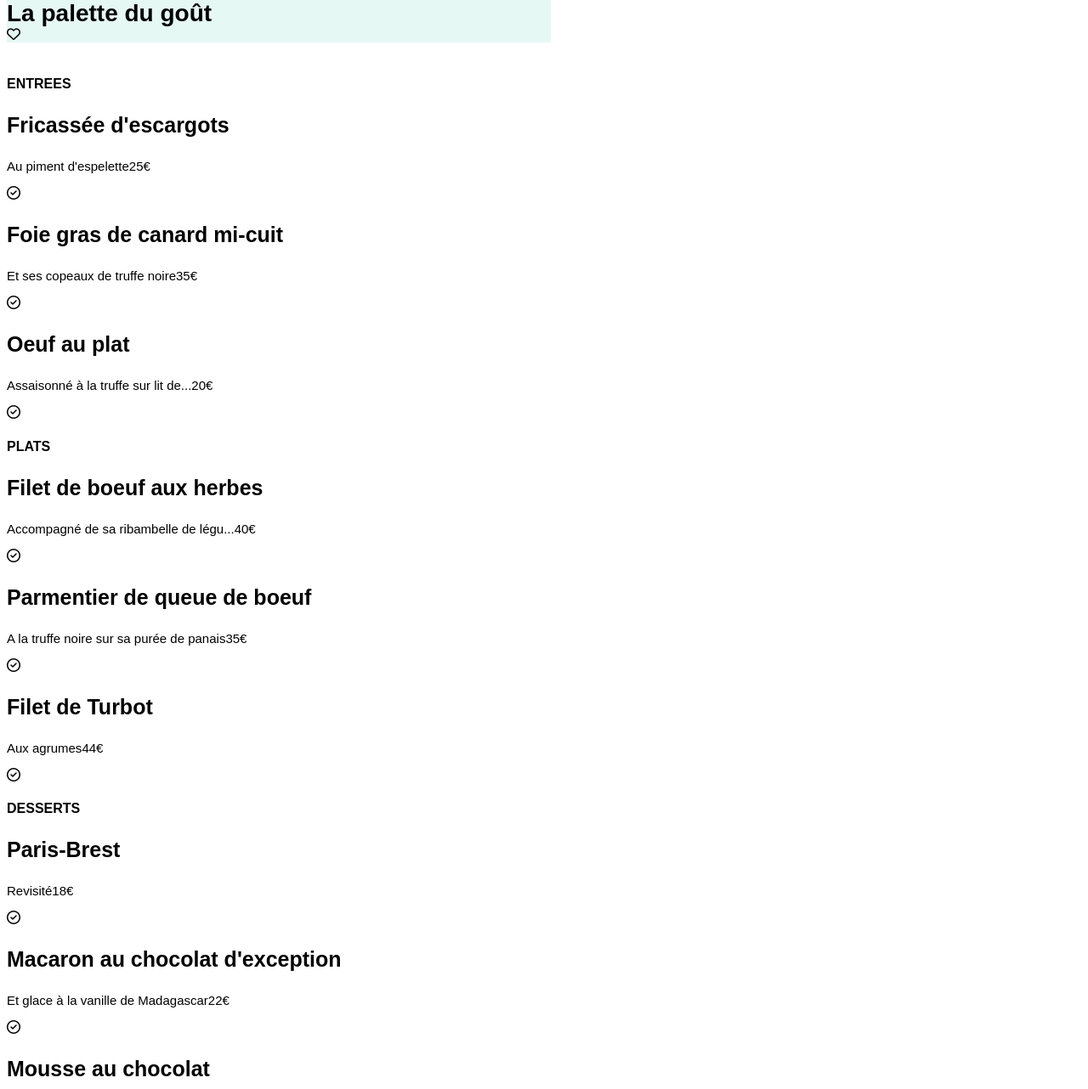
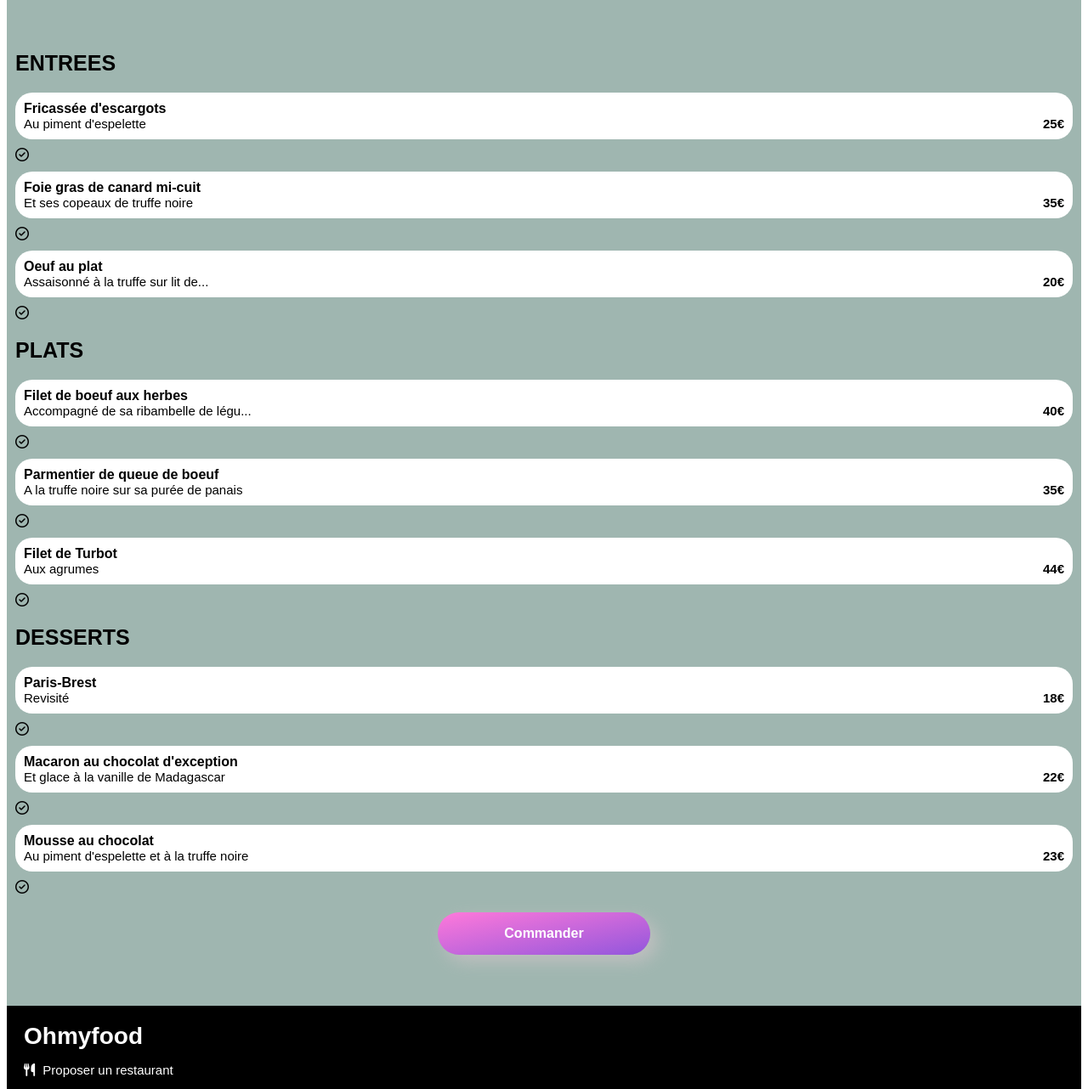
Before and after one commit to bolzingerjo/P3_BOLZINGER_Jonathan_06012022, a website: page Lapalettedugout.html in a window 1280 px wide. Shown: the part 517-1799 px from the top of the page at 85% size. Drawn offline with Linux system fonts and the light colour scheme; a web font is replaced by a local one.

Commit message:
Menu
Avancée sur la mep des menus

```diff
--- a/Lapalettedugout.html
+++ b/Lapalettedugout.html
@@ -18,64 +18,66 @@
         <h2>La palette du goût</h2><i class="far fa-heart"></i>
 	</section><!-- Photo_restau+nom+coeur -->
 
-	<article><!-- Nom plats+prix+coche de validation -->
-        <h4>ENTREES</h4>
+	<article class="menu-mep"><!-- Nom plats+prix+coche de validation -->
+        <h3>ENTREES</h3>
         <div class="plats">
-            <h3>Fricassée d'escargots</h3>
+            <h4>Fricassée d'escargots</h4>
             <p>Au piment d'espelette<span class="prix">25€</span></p>
-            <i class="far fa-check-circle"></i>
         </div>
+        <i class="far fa-check-circle"></i>
         <div class="plats">
-            <h3>Foie gras de canard mi-cuit</h3>
+            <h4>Foie gras de canard mi-cuit</h4>
             <p>Et ses copeaux de truffe noire<span class="prix">35€</span></p>
-            <i class="far fa-check-circle"></i>
         </div>
+        <i class="far fa-check-circle"></i>
         <div class="plats">
-            <h3>Oeuf au plat</h3>
+            <h4>Oeuf au plat</h4>
             <p>Assaisonné à la truffe sur lit de...<span class="prix">20€</span></p>
-            <i class="far fa-check-circle"></i>
         </div>
-        <h4>PLATS</h4>
+        <i class="far fa-check-circle"></i>
+        <h3>PLATS</h3>
         <div class="plats">
-            <h3>Filet de boeuf aux herbes</h3>
+            <h4>Filet de boeuf aux herbes</h4>
             <p>Accompagné de sa ribambelle de légu...<span class="prix">40€</span></p>
-            <i class="far fa-check-circle"></i>
         </div>
+        <i class="far fa-check-circle"></i>
         <div class="plats">
-            <h3>Parmentier de queue de boeuf</h3>
+            <h4>Parmentier de queue de boeuf</h4>
             <p>A la truffe noire sur sa purée de panais<span class="prix">35€</span></p>
-            <i class="far fa-check-circle"></i>
         </div>
+        <i class="far fa-check-circle"></i>
         <div class="plats">
-            <h3>Filet de Turbot</h3>
+            <h4>Filet de Turbot</h4>
             <p>Aux agrumes<span class="prix">44€</span></p>
-            <i class="far fa-check-circle"></i>
         </div>
-        <h4>DESSERTS</h4>
+        <i class="far fa-check-circle"></i>
+        <h3>DESSERTS</h3>
         <div class="plats">
-            <h3>Paris-Brest</h3>
+            <h4>Paris-Brest</h4>
             <p>Revisité<span class="prix">18€</span></p>
-            <i class="far fa-check-circle"></i>
         </div>
+        <i class="far fa-check-circle"></i>
         <div class="plats">
-            <h3>Macaron au chocolat d'exception</h3>
+            <h4>Macaron au chocolat d'exception</h4>
             <p>Et glace à la vanille de Madagascar<span class="prix">22€</span></p>
-            <i class="far fa-check-circle"></i>
         </div>
+        <i class="far fa-check-circle"></i>
         <div class="plats">
-            <h3>Mousse au chocolat</h3>
+            <h4>Mousse au chocolat</h4>
             <p>Au piment d'espelette et à la truffe noire<span class="prix">23€</span></p>
-            <i class="far fa-check-circle"></i>
         </div>
+        <i class="far fa-check-circle"></i>
+        <div class="bouton">
         <button class="btn--commander">Commander</button>
+        </div>
     </article><!-- Nom plats+prix+coche de validation -->
 
-	<footer><!-- identique_ttes_pages -->
-        <a href="logo_Ohmyfood"><img src="images/ohmyfood@2x.svg"/></a>
-        <i class="fas fa-utensils"></i><p>Proposer un restaurant</p>
-        <i class="fas fa-hands-helping"></i><p>Devenir partenaire</p>
+	<footer class="foot"><!-- identique_ttes_pages -->
+        <h2>Ohmyfood</h2>
+        <p><i class="fas fa-utensils"></i> Proposer un restaurant</p>
+        <p><i class="fas fa-hands-helping"></i> Devenir partenaire</p>
         <p>Mentions légales</p>
         <a href="mailto:ohmyfoodcontact@gmail.com" title="mail"><p>Contact</p></a>
-	</footer><!-- identique_ttes_pages -->
+</footer><!-- identique_ttes_pages -->
 	</body>
 </html>
--- a/sass/Base/_base.scss
+++ b/sass/Base/_base.scss
@@ -166,12 +166,55 @@ aside{
 }
 /* fin index */
 /* Menu */
-.photo-nom{
-        background-color: $Menthe__fond;
-        max-width: 640px;
-        border-radius: 20px 20px 0px 0px;
-}
+
 .photo-nom h2{
         margin: 0px;
-        border-radius: 20px 20px 0px 0px;
+        border-radius: 30px 30px 0px 0px;
+        position: absolute;
+        top: 446px;
+        background-color: $Vert__fond;
+        font-size: 35px;
+        padding-left: 20px;
+        padding-top: 30px;
+        width: 620px;
 }
+.photo-nom img{
+        position: relative;
+}
+.photo-nom i{
+        position: absolute;
+        right: 40px;
+        top: 480px;
+        font-size: 30px;
+}
+.menu-mep{
+        background-color: $Vert__fond;
+        margin: 0px;
+        padding: 40px 10px 40px 10px;
+}
+.menu-mep h3{
+        margin: 0px;
+        padding-top: 20px;
+        padding-bottom: 10px;
+}
+.plats{
+        background-color: $Blanc;
+        border-radius: 20px;
+        padding: 10px;
+        margin: 10px 0px 10px 0px;
+}
+.plats h4{
+        margin: 0px;
+}
+.plats p{
+        margin: 0px;
+        @include espace;
+}
+.prix{
+        font-weight: bold;
+}
+.bouton{
+        display: flex;
+        justify-content: center;
+        align-items: center;
+}
--- a/sass/Composants/_boutons.scss
+++ b/sass/Composants/_boutons.scss
@@ -19,4 +19,21 @@
                 box-shadow: 8px 8px 20px rgb(105, 103, 103);
             }
         }
+        &--commander{
+        background: linear-gradient(to left top, $Primaire, $Secondaire);
+        color: $Blanc;
+        border-radius: 25px 25px 25px 25px;
+        font-weight: bold;
+        font-size: 16px;
+        width: 250px;
+        height: 50px;
+        margin: 20px;
+        border: none;
+        box-shadow: 8px 8px 20px silver;
+            &:hover{
+                background: linear-gradient(to left top, $Primaire-btn, $Secondaire-btn);
+                box-shadow: 8px 8px 20px rgb(105, 103, 103);
+            }
+
+        }
 }
--- a/sass/Utils/_Variables.scss
+++ b/sass/Utils/_Variables.scss
@@ -9,3 +9,4 @@ $trans: #00000000;
 $Primaire-trans: #9256dc3b;
 $Primaire-btn: #a062eb;
 $Secondaire-btn: #ff86dd;
+$Vert__fond: #9fb6b0;
--- a/sass/Utils/_mixin.scss
+++ b/sass/Utils/_mixin.scss
@@ -13,3 +13,7 @@
     justify-content: center;
     align-items: center;
 }
+@mixin espace{
+    display: flex;
+    justify-content: space-between;
+}
```
Also changed, not shown: sass/main.css, 1 other file.
